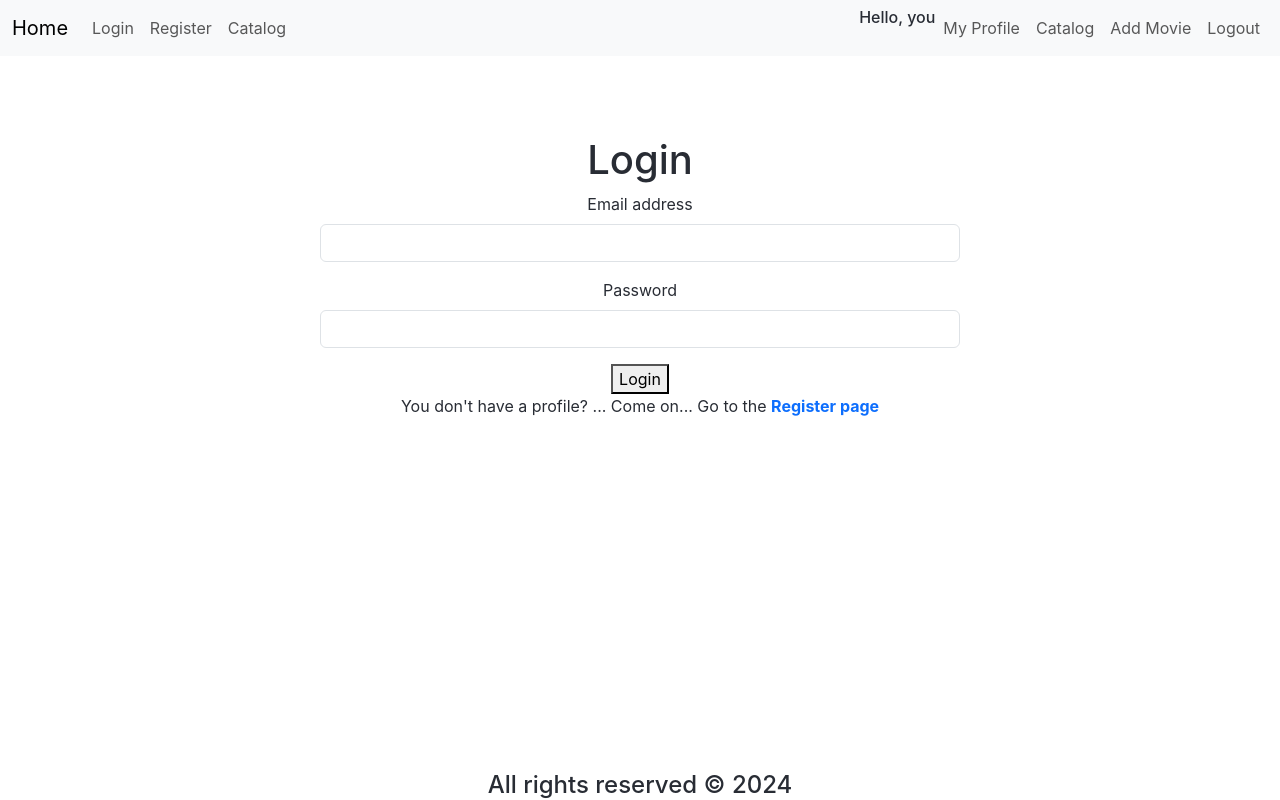
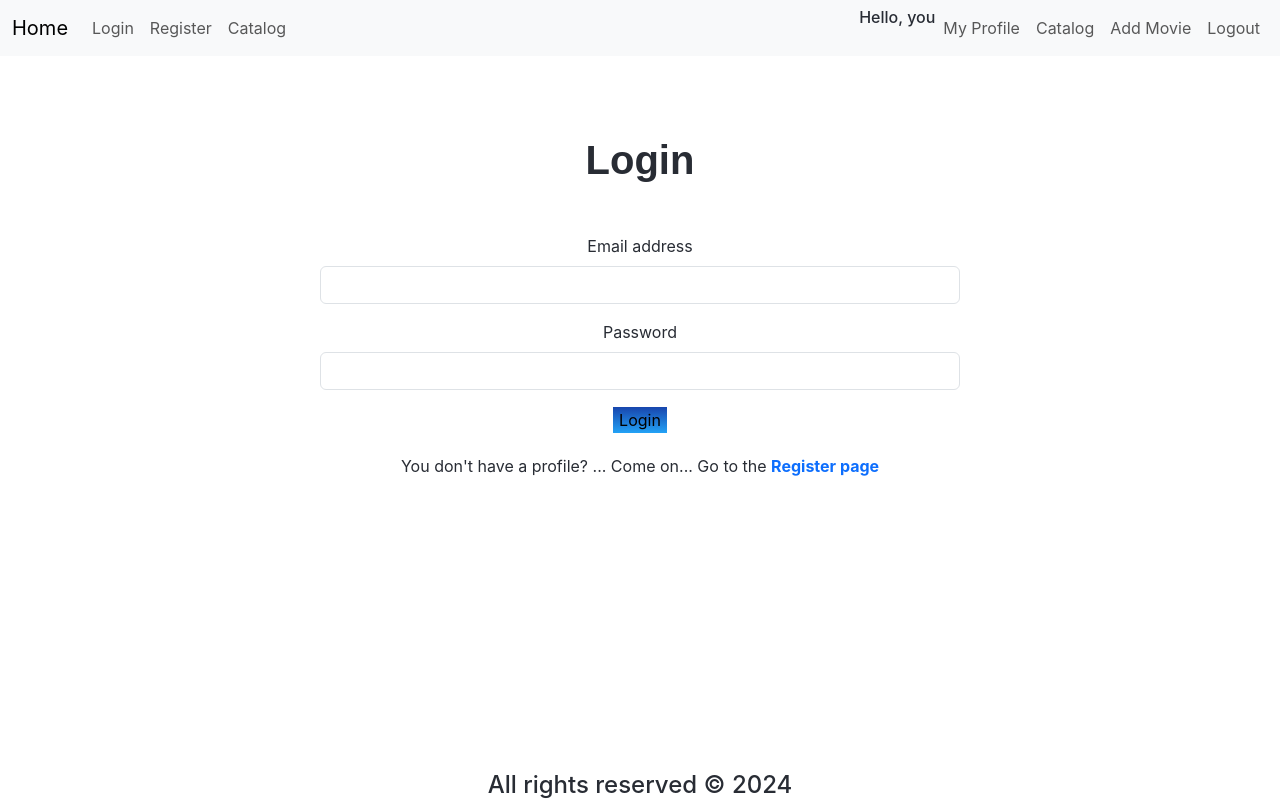
Before and after one commit to EmilPopovski24/MovieRate, a React (Create React App) app in the folder movierate/: page /login in a window 1280 px wide. Built offline with nearby package versions, Linux system fonts and the light colour scheme.

Commit message:
update Login page css

```diff
--- a/movierate/src/components/Login/Login.css
+++ b/movierate/src/components/Login/Login.css
@@ -0,0 +1,23 @@
+.login-form {
+    width:50%;
+    margin: 80px auto;
+}
+
+.login-header {
+    margin:50px;
+    font-family:Arial, Helvetica, sans-serif;
+    font-weight: bold;
+}
+
+.registeroption {
+    margin-top:20px;
+}
+
+.btn-primary {
+    text-decoration: none;
+    background: linear-gradient(
+        #1845ad,
+        #23a2f6
+    );
+    border: 1px solid white
+}
--- a/movierate/src/components/Login/Login.js
+++ b/movierate/src/components/Login/Login.js
@@ -1,10 +1,12 @@
 import { Link } from 'react-router-dom';
+
+import './Login.css';
 
 export const Login = () => {
     return (
         <>
            <section id="login-page" className="auth">
-            <form id="login" method="POST" style={{width:"50%", margin: "80px auto"}} >
+            <form className="login-form" method="POST">
                 <h1 className="login-header">Login</h1>
                 <div className="mb-3">
                     <label htmlFor="exampleInputEmail1" className="form-label">Email address</label>
```
